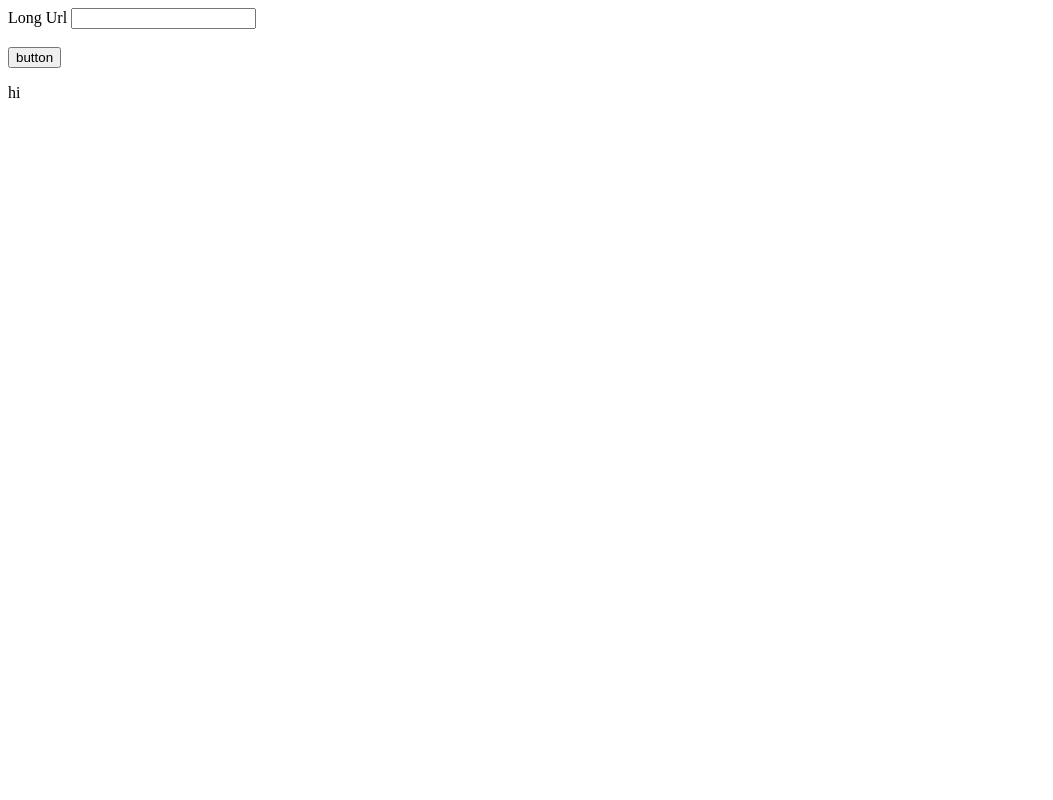
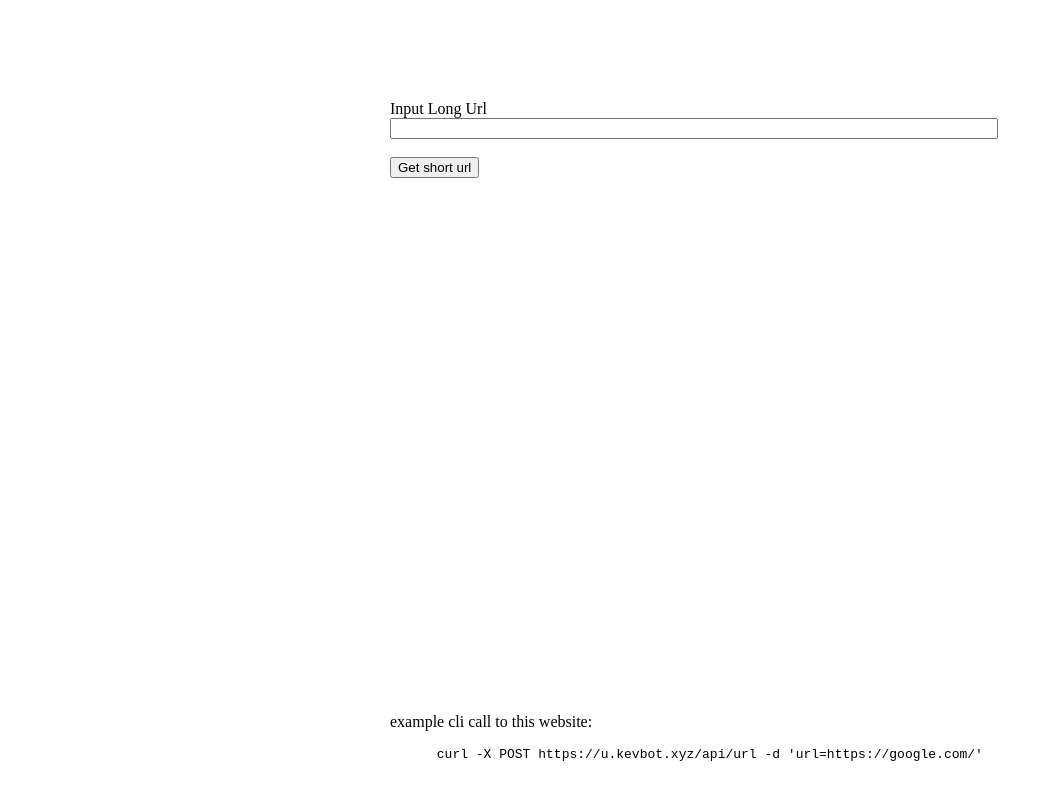
Before and after one commit to kleutzinger/url-shorten-dokku, a plain HTML site: page static/index.html in a window 1280 px wide. Shown: the whole page, without its empty margins (0-1053 px from the left). Drawn offline with Linux system fonts and the light colour scheme.

Commit message:
add some polish, input validation

```diff
--- a/static/index.html
+++ b/static/index.html
@@ -5,20 +5,22 @@
     <title>Url Shortener</title>
   </head>
   <body>
-    <!--https://stackoverflow.com/a/45370541 -->
-    <label for="url">Long Url</label>
+    <label for="url">Input Long Url</label>
     <input type="text" id="url" name="url" /><br /><br />
-    <!-- <label for="password">Delete Password (optional)</label>
-  <input type="text" id="password" name="password"><br><br> !-->
     <button
       id="button"
       type="button"
       value="send"
       onclick="return submitForm()"
     >
-      button
+      Get short url
     </button>
-    <p>hi</p>
+    <div class="example">
+      <p>example cli call to this website:</p>
+      <pre>
+      curl -X POST https://u.kevbot.xyz/api/url -d 'url=https://google.com/'
+      </pre>
+    </div>
     <div id="links-container">
       <ul id="links"></ul>
     </div>
@@ -43,7 +45,11 @@
             //Success code goes here
             console.log(data);
             const li = document.createElement("li");
-            li.innerHTML = `<a href="/${data.short_hash}">${location.href}${data.short_hash}</a>`;
+            if (data.short_hash !== undefined) {
+              li.innerHTML = `<p><a href="/${data.short_hash}">${data.short_url_proper}</a> -> <a href="${url_input}">${url_input}</a></p>`;
+            } else {
+              li.innerHTML = `<p>bad request ${JSON.stringify(data)}</p>`;
+            }
             document.querySelector("#links").append(li);
           })
           .catch(function (err) {
@@ -52,5 +58,23 @@
           });
       }
     </script>
+    <style>
+      a {
+        color: blue;
+        text-decoration: none;
+      }
+      body {
+        margin: 0 auto;
+        width: 500px;
+        padding-top: 100px;
+      }
+      input {
+        width: 600px;
+      }
+      .example {
+        position: absolute;
+        bottom: 10px;
+      }
+    </style>
   </body>
 </html>
```
Also changed, not shown: 2 other files.
